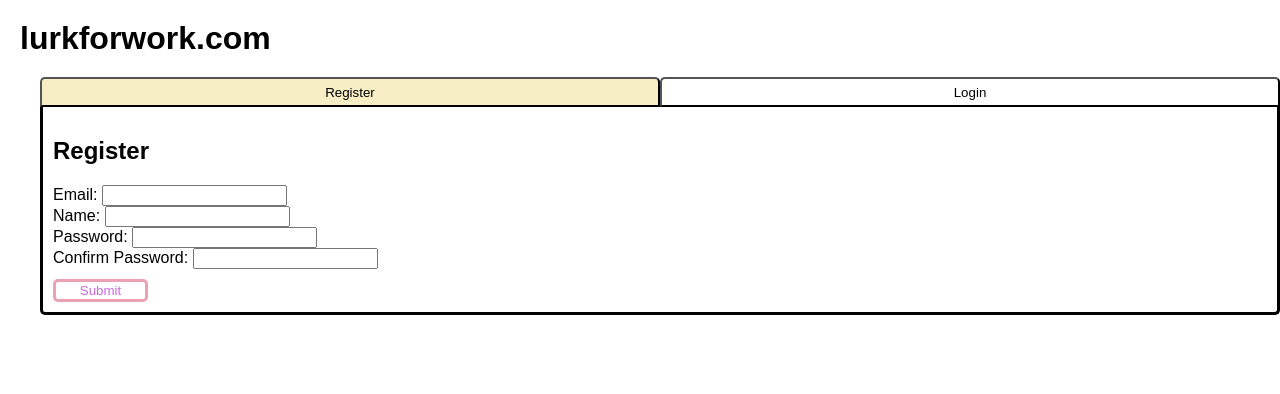
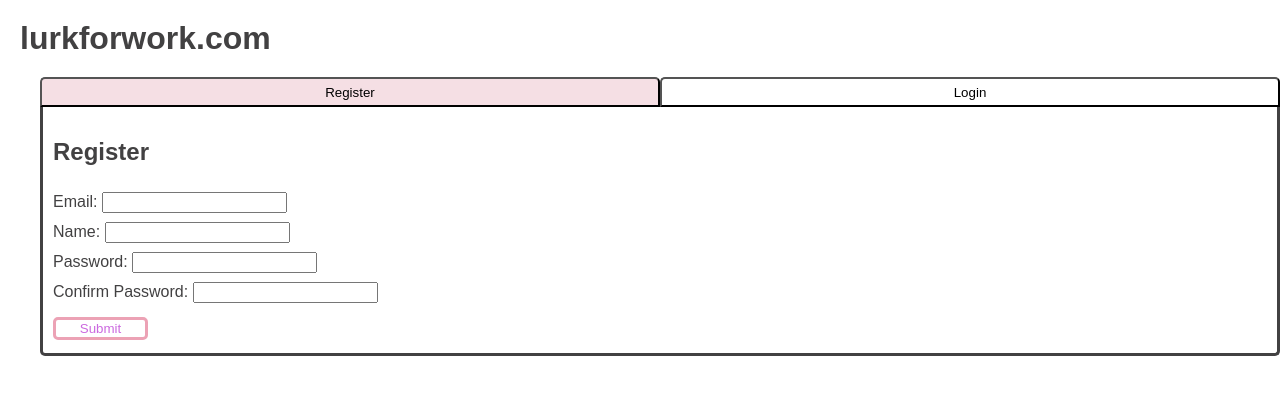
Before and after one commit to ZhiqingCen/LurkForWork, a plain HTML site: page frontend/index.html in a window 1280 px wide. Both pictures are taken after a click on the button "Register". Shown: the top 394 px of the page. Drawn offline with nearby package versions, Linux system fonts and the light colour scheme.

Commit message:
sanity: modified display layout slightly

```diff
--- a/frontend/src/login.js
+++ b/frontend/src/login.js
@@ -28,7 +28,7 @@ document.getElementById("login-btn").addEventListener("click", () => {
 
 const toggleScreenLogin = () => {
     document.getElementById("screen-login").style.display = "block";
-    document.getElementById("nav-login").style.backgroundColor = "rgb(" + 247 + "," + 238 + "," + 197 + ")";
+    document.getElementById("nav-login").style.backgroundColor = "rgb(" + 245 + "," + 223 + "," + 228 + ")";
     document.getElementById("screen-register").style.display = "none";
     document.getElementById("nav-register").style.backgroundColor = "white";
     document.getElementById("screen-welcome").style.display = "none";
--- a/frontend/src/register.js
+++ b/frontend/src/register.js
@@ -37,7 +37,7 @@ document.getElementById("register-btn").addEventListener("click", () => {
 
 const toggleScreenRegister = () => {
     document.getElementById("screen-register").style.display = "block";
-    document.getElementById("nav-register").style.backgroundColor = "rgb(" + 247 + "," + 238 + "," + 197 + ")";
+    document.getElementById("nav-register").style.backgroundColor = "rgb(" + 245 + "," + 223 + "," + 228 + ")";
     document.getElementById("screen-login").style.display = "none";
     document.getElementById("nav-login").style.backgroundColor = "white";
     document.getElementById("screen-welcome").style.display = "none";
--- a/frontend/styles/global.css
+++ b/frontend/styles/global.css
@@ -7,6 +7,7 @@ html, body {
     font-family: Arial;
     min-width: 400px;
     min-height: 700px;
+    color: rgb(66, 65, 66);
 }
 body {
     display: flex;
@@ -55,8 +56,9 @@ h1 {
     border-top-right-radius: 5px;
 }
 #nav-register {
-    background-color: rgb(247, 238, 197);
+    /* background-color: rgb(247, 238, 197); */
     /* background-color: rgb(236, 162, 181); */
+    background-color: rgb(245, 223, 228);
 }
 #nav-login {
     background-color: transparent;
@@ -67,6 +69,7 @@ h1 {
     border-top: none;
     border-bottom-right-radius: 5px;
     border-bottom-left-radius: 5px;
+    line-height: 30px;
 }
 #register-btn, #login-btn {
     width: 95px;
```
